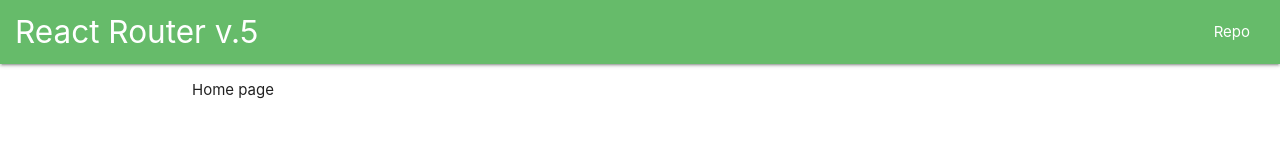
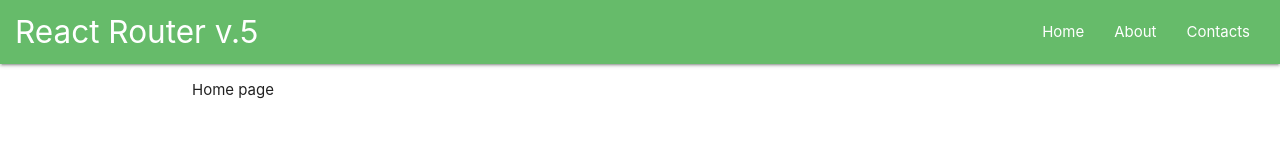
Before and after one commit to irrbis38/react-router-5, a React (Create React App) app: page / in a window 1280 px wide. Shown: the top 160 px of the page. Built offline with nearby package versions, Linux system fonts and the light colour scheme; the HTML template or start-up script is replaced by a standard one.

Commit message:
feat: add Link component instead of a element

```diff
--- a/src/App.js
+++ b/src/App.js
@@ -10,17 +10,17 @@
 function App() {
     return (
         <>
-            <Header />
-            <main className="container">
-                <BrowserRouter>
+            <BrowserRouter>
+                <Header />
+                <main className="container">
                     <Switch>
                         <Route exact path="/" component={Home} />
                         <Route path="/about" component={About} />
                         <Route path="/contacts" component={Contacts} />
                         <Route component={NotFound} />
                     </Switch>
-                </BrowserRouter>
-            </main>
+                </main>
+            </BrowserRouter>
             <Footer />
         </>
     );
--- a/src/components/Header.jsx
+++ b/src/components/Header.jsx
@@ -1,14 +1,22 @@
+import { Link } from "react-router-dom";
+
 export const Header = () => {
     return (
         <header>
             <nav className=" green lighten-1">
                 <div className="nav-wrapper">
-                    <a href="index.html" className="brand-logo">
+                    <Link to="/" className="brand-logo">
                         React Router v.5
-                    </a>
+                    </Link>
                     <ul id="nav-mobile" className="right hide-on-med-and-down">
                         <li>
-                            <a href="!#">Repo</a>
+                            <Link to="/">Home</Link>
+                        </li>
+                        <li>
+                            <Link to="/about">About</Link>
+                        </li>
+                        <li>
+                            <Link to="contacts">Contacts</Link>
                         </li>
                     </ul>
                 </div>
```
